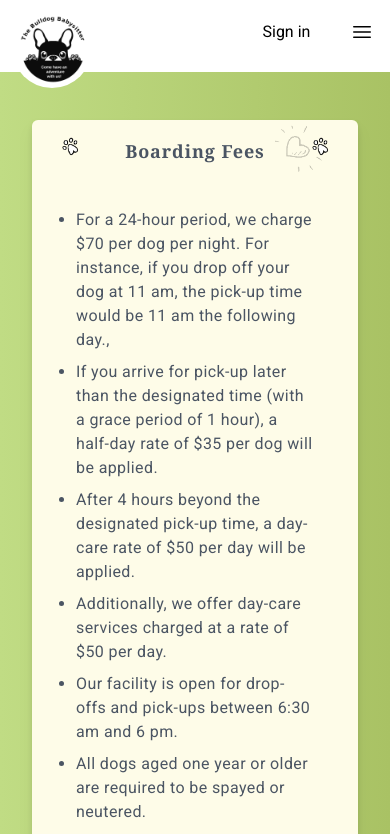
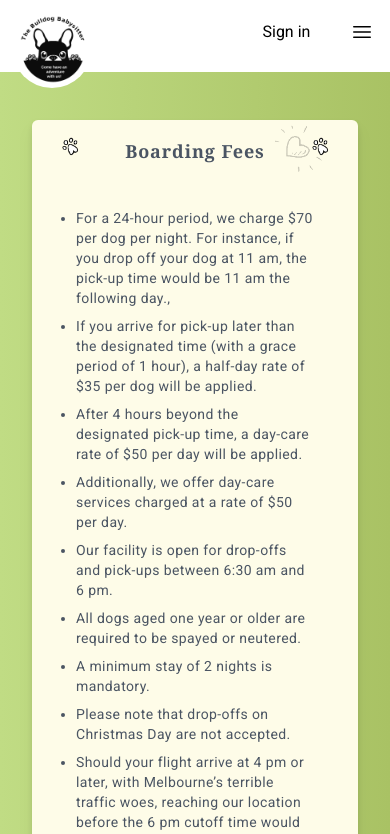
Before and after one commit to sambidrana/bulldog-babysitter-client, a Next.js app: page /services in a window 390 px wide. Shown: the top 834 px of the page. Built offline with nearby package versions, Linux system fonts and the light colour scheme; no server answers.

Commit message:
refactor

```diff
--- a/app/(components)/Navbar.jsx
+++ b/app/(components)/Navbar.jsx
@@ -46,10 +46,10 @@ const Navbar = () => {
         </div>
         <div
           className={`md:static absolute border-b-2 md:border-b-0 bg-white md:min-h-fit min-h-[60vh] z-50 left-0 duration-500 md:w-auto w-full flex items-center px-5 ${
-            toggleMenu ? "top-[-100%]" : "top-[11%]"
+            toggleMenu ? "top-[-100%]" : "top-[12%]"
           }`}
         >
-          <ul className="flex md:flex-row flex-col md:items-center gap-10 md:gap-[3vw] font-serif text-black">
+          <ul className="flex pt-6 pb-4 md:pt-0 md:pb-1 md:flex-row flex-col md:items-center gap-10 md:gap-[3vw] font-serif text-black">
             {/* <li className={pathName === "/" ? "text-[#A9C274]" : "text-black"}>
               <Link
                 className="tracking-wide transition duration-50 hover:bg-[#A9C274] hover:bg-opacity-70 rounded-lg px-4 py-2 hover:text-white hover:shadow-sm"
--- a/app/services/page.js
+++ b/app/services/page.js
@@ -40,7 +40,7 @@ const ServicePage = () => {
             </div>
           </div>
 
-          <ul className="list-disc p-10 text-base md:text-lg">
+          <ul className="list-disc p-10 text-sm md:text-lg">
             <li className="mb-2">
               For a 24-hour period, we charge $70 per dog per night. For
               instance, if you drop off your dog at 11 am, the pick-up time
```
